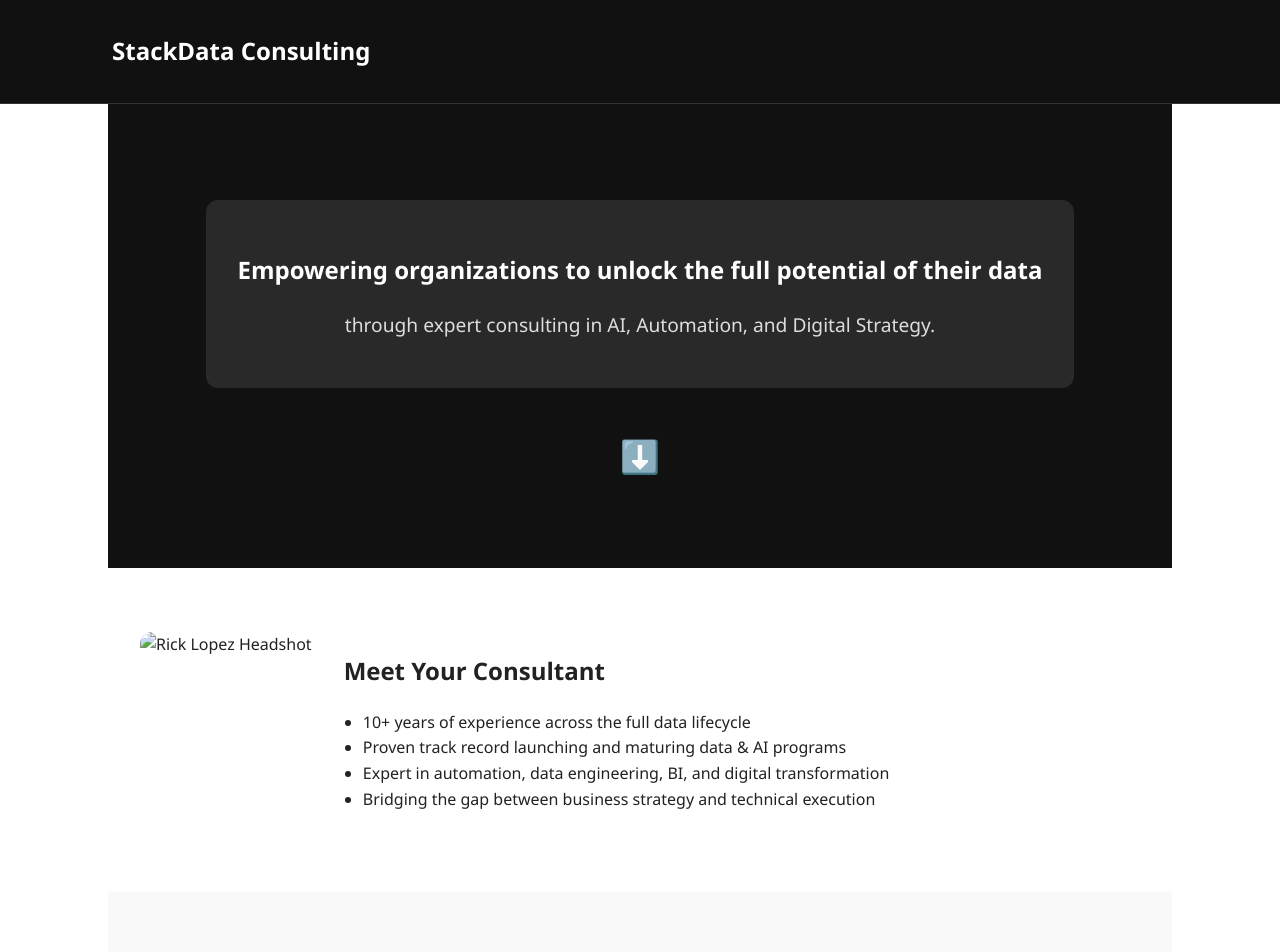
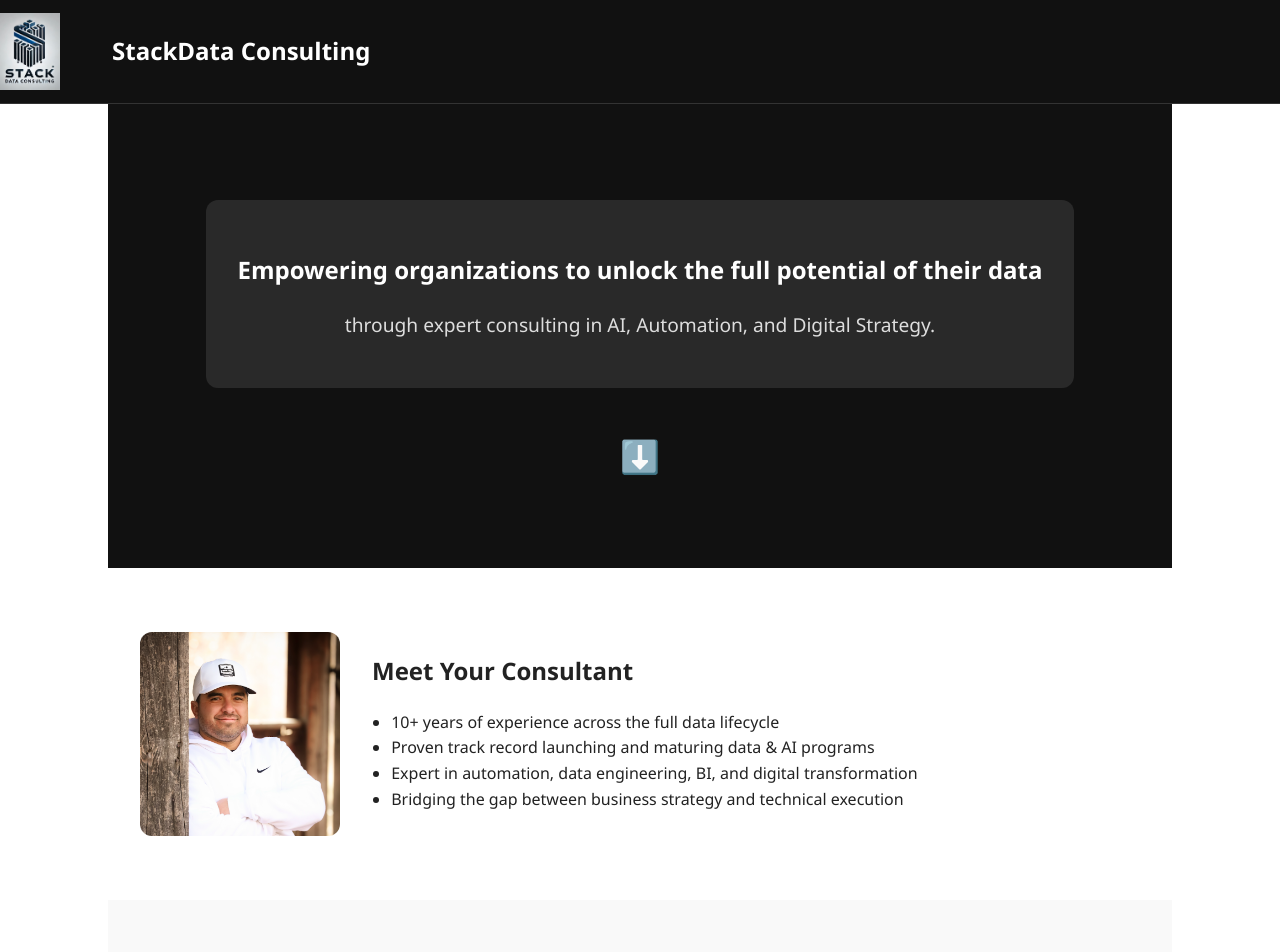
Before and after one commit to rslopez2/stackdata-site, a plain HTML site: page index.html in a window 1280 px wide. Shown: the top 952 px of the page. Drawn offline with Linux system fonts and the light colour scheme.

Commit message:
Update index.html

```diff
--- a/index.html
+++ b/index.html
@@ -13,7 +13,7 @@
       background-color: #ffffff;
     }
     header {
-      background: #111 url('StackDataLogo.jpg') no-repeat left center;
+      background: #111 url('images/StackDataLogo.jpg') no-repeat left center;
       background-size: 60px;
       padding: 1rem 2rem;
       display: flex;
@@ -131,7 +131,7 @@
   </section>
 
   <section class="bio">
-    <img src="Headshot2.png" alt="Rick Lopez Headshot">
+    <img src="images/Headshot2.png" alt="Rick Lopez Headshot">
     <div class="bio-content">
       <h2>Meet Your Consultant</h2>
       <ul>
```
